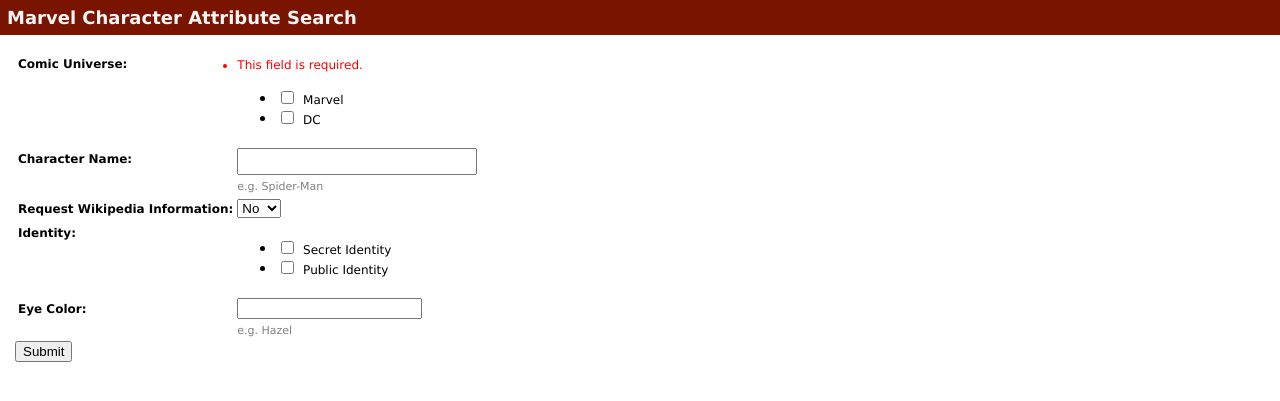
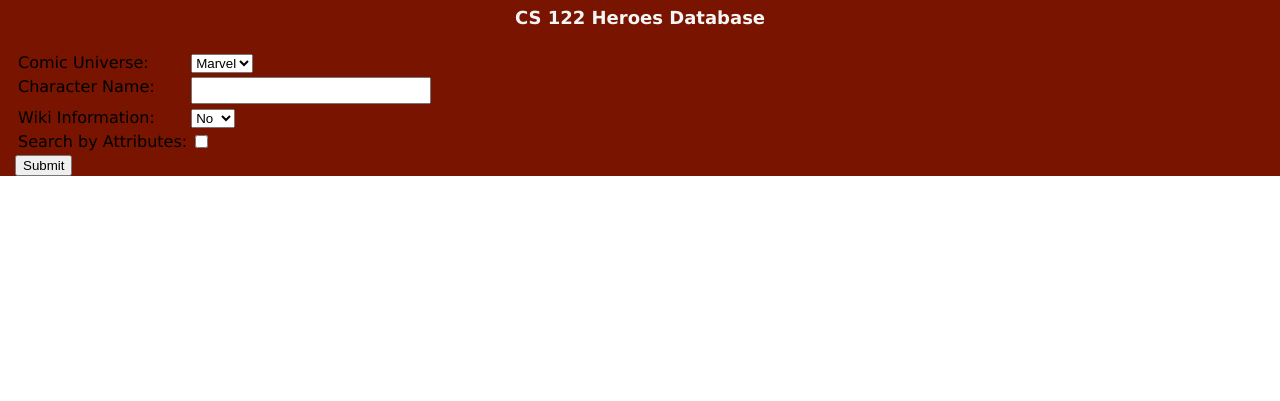
Before and after one commit to dmendelssohn/cs122project, a Django app: page / in a window 1280 px wide. Shown: the top 401 px of the page. Run offline with Django 3.2, Linux system fonts and the light colour scheme; parts of the project's set-up code (start-up, migrations or seed data) failed here and were passed over.

Commit message:
Search by attributes

```diff
--- a/ui/search/templates/index.html
+++ b/ui/search/templates/index.html
@@ -7,13 +7,23 @@
     </head>
     <body>
         <div id="header">
-            <h1>Marvel Character Attribute Search</h1>
+            <div align="center">
+            <h1>CS 122 Heroes Database</h1>
         </div>
+
         <div class="frame">
+            <div align="left">
             <form method="get">
                 {% csrf_token %}
                 <table class="form">
-                {{ form }}
+                <tr><td>{{form.universe.label}}:</td><td>{{form.universe}}</td></tr>
+                <tr><td>{{form.query.label}}:</td><td>{{form.query}}</td></tr>
+                <tr><td>{{form.wiki.label}}:</td><td>{{form.wiki}}</td></tr>
+                <tr><td>{{form.show_attributes.label}}:</td><td>{{form.show_attributes}}
+                {% if attributes %}
+                <tr><td>{{form.appearance.label}}:</td><td>{{form.appearance}}</td></tr>
+                <tr><td>{{form.gsm.label}}:</td><td>{{form.gsm}}</td></tr>
+                {% endif%}
                 </table>
                 <input type="submit" value="Submit" />
             </form>
@@ -27,7 +37,7 @@
 
         {% if desc %}
         <div class="desc">
-            <h2>Description</h2>
+            <h2>{{ desc_title}}</h2>
             <pre>{{ desc }}</pre>
         </div>
         {% endif %}
@@ -35,7 +45,6 @@
         {% if img %}
         <div class='img'>
             {% load static %}
-            <h2>Image</h2>
             <img src="{% static "character.jpg" %}"/>
         </div>
         {% endif %}
@@ -70,19 +79,19 @@
 
 
         <div class="frame">
-            {% if result != None %}
+            {% if result %}
             <h2>All Possible Matches</h2>
             <div class="results">
                 <table class="Fields">
                     <tr>
                         {% for col in columns %}
-                        <th>{{ col }}</th>
+                        <th align='left'>{{ col }}</th>
                         {% endfor %}
                     </tr>
                     {% for entry in result %}
                     <tr>
                         {% for col in entry %}
-                        <td>{{ col }}</td>
+                        <td align='left'>{{ col }}</td>
                         {% endfor %}
                     </tr>
                     {% endfor %}
--- a/ui/search/views.py
+++ b/ui/search/views.py
@@ -19,7 +19,7 @@
 from functools import reduce
 from wiki_scraper import scraper
 
-NOPREF_STR = 'No preference'
+NOPREF_STR = 'Leave Blank'
 RES_DIR = os.path.join(os.path.dirname(__file__), '..', 'res')
 COLUMN_NAMES = dict(
         hero_name='Hero Name',
@@ -29,12 +29,45 @@
         eye='Eye Color',
         hair='Hair Color',
         sex='Sex',
+        gsm='Gender/Sexual Minority',
         alive='Alive/Dead',
         appearances='No. of Appearances',
         first_appearance='First Appearance',
         year='Year'
 )
 
+def _load_column(filename, col=0):
+    """Loads single column from csv file"""
+    with open(filename) as f:
+        col = list(zip(*csv.reader(f)))[0]
+        return list(col)
+
+def _load_res_column(filename, col=0):
+    """Load column from resource directory"""
+    return _load_column(os.path.join(RES_DIR, filename), col=col)
+
+class IntegerRange(forms.MultiValueField):
+    def __init__(self, *args, **kwargs):
+        fields = (forms.IntegerField(),
+                  forms.IntegerField())
+        super(IntegerRange, self).__init__(fields=fields,
+                                           *args, **kwargs)
+    def compress(self, values):
+        if values and (values[0] is None or values[1] is None):
+            raise forms.ValidationError('Must specify both lower and upper '
+                                        'bound, or leave both blank.')
+
+        return values
+
+class AppearanceRange(IntegerRange):
+    def compress(self, values):
+        super(AppearanceRange, self).compress(values)
+        if values and (values[1] < values[0]):
+            raise forms.ValidationError('Lower bound must not exceed upper bound.')
+        return values
+
+RANGE_WIDGET = forms.widgets.MultiWidget(widgets=(forms.widgets.NumberInput,
+                                                  forms.widgets.NumberInput))
 
 def _build_dropdown(options):
     """Converts a list to (value, caption) tuples"""
@@ -42,31 +75,49 @@
 
 UNIVERSE = _build_dropdown(['Marvel', 'DC'])
 IDENTITY = _build_dropdown(['Secret Identity', 'Public Identity'])
+GSM = _build_dropdown(_load_res_column('gsm_list.csv'))
+EYE_COLOR = _build_dropdown(_load_res_column('eye_color.csv'))
+
 
 class SearchForm(forms.Form):
-    universe = forms.MultipleChoiceField(label='Comic Universe',
-                                         choices=UNIVERSE,
-                                         widget=forms.CheckboxSelectMultiple,
-                                         required=True)
+    universe = forms.TypedChoiceField(label='Comic Universe',
+                                      coerce=lambda x: x=='True',
+                                      choices=((False, 'Marvel'),
+                                        (True, 'DC')),
+                                      required=False)
+
+    show_attributes = forms.BooleanField(label='Search by Attributes',
+                                         required=False)
     query = forms.CharField(
             label='Character Name',
-            help_text='e.g. Spider-Man',
             required=False)
-    wiki = forms.TypedChoiceField(label='Request Wikipedia Information',
+    wiki = forms.TypedChoiceField(label='Wiki Information',
                                   coerce=lambda x: x=='True',
                                   choices=((False, 'No'), (True, 'Yes')),
                                   required=False)
+
+    appearance = AppearanceRange(
+        label='No. of Appearances',
+        widget=RANGE_WIDGET,
+        required=False)
+
+    show_args = forms.BooleanField(label='Show args_to_ui',
+                                   required=False)
+
+    gsm = forms.MultipleChoiceField(label='Gender/Sexual Minority',
+                        choices=GSM,
+                        widget=forms.CheckboxSelectMultiple,
+                        required=False)
+
     iden = forms.MultipleChoiceField(label='Identity',
-                                         choices=IDENTITY,
+                                     choices=IDENTITY,
                                          widget=forms.CheckboxSelectMultiple,
                                          required=False)
-    eye = forms.CharField(label='Eye Color',
-                          help_text = 'e.g. Hazel',
-                          required=False)
-    #show_args = forms.BooleanField(label='Show args_to_ui',
-    #                               required=False)
-
-
+    #alignment eye color hair color sex GSM #  first appearance year
+    eye = forms.MultipleChoiceField(label='Eye Color',
+                                    choices=EYE_COLOR,
+                                    widget=forms.CheckboxSelectMultiple,
+                                    required=False)
 def home(request):
     context = {}
     res = None
@@ -76,12 +127,15 @@
         # check whether it's valid:
         if form.is_valid():
             # Convert form data to an args dictionary for find_attributes
+            if form.cleaned_data['show_attributes']:
+                context['attributes'] = True
             args = {}
             if form.cleaned_data['query']:
                 hero = form.cleaned_data['query']
                 args['name'] = hero #538 CSV Data
                 api_result = apicall(hero) #Marvel API Data
                 desc = api_result[0]
+                context['desc_title'] = hero
                 context['desc'] = text.wrap((desc), width=170)
                 if api_result[1] == 1:
                     context['img'] = True
@@ -94,11 +148,16 @@
             eye_color = form.cleaned_data['eye']
             if eye_color:
                 args['eye'] = eye_color + ' Eyes'
-                #image = get_img(form.cleaned_data['query'])
-                #image.save('../static', 'JPEG')
+            appearances = form.cleaned_data['appearance']
+            if appearances:
+                args['appearances_lower'] = appearances[0]
+                args['appearances_upper'] = appearances[1]
+            gsm = form.cleaned_data['gsm']
+            if gsm:
+                args['gsm'] = gsm
 
-            #if form.cleaned_data['show_args']:
-            #    context['args'] = 'args_to_ui = ' + json.dumps(args, indent=2)
+            if form.cleaned_data['show_args']:
+                context['args'] = 'args_to_ui = ' + json.dumps(args, indent=2)
 
             try:
                 res = find_attributes(args)
--- a/ui/static/main.css
+++ b/ui/static/main.css
@@ -90,26 +90,6 @@
     padding: 0px;
 }
 
-table.courses {
-    border: 1px solid #ddd;
-    padding: 0px;
-    margin: 0px;
-}
-
-table.courses tr th {
-    text-align: left;
-}
-
-table.courses tr td,
-table.courses tr th {
-    padding: 3px;
-    font-size: 12px;
-}
-
-table.courses tr:nth-child(even) {
-    background: #eee;
-}
-
 ul.errorlist {
     margin: 0px;
     padding: 0px;
@@ -128,3 +108,4 @@
     font-size: 11px;
     color: gray;
 }
+fieldset.inlineLabels ul {list-style:none}
```
